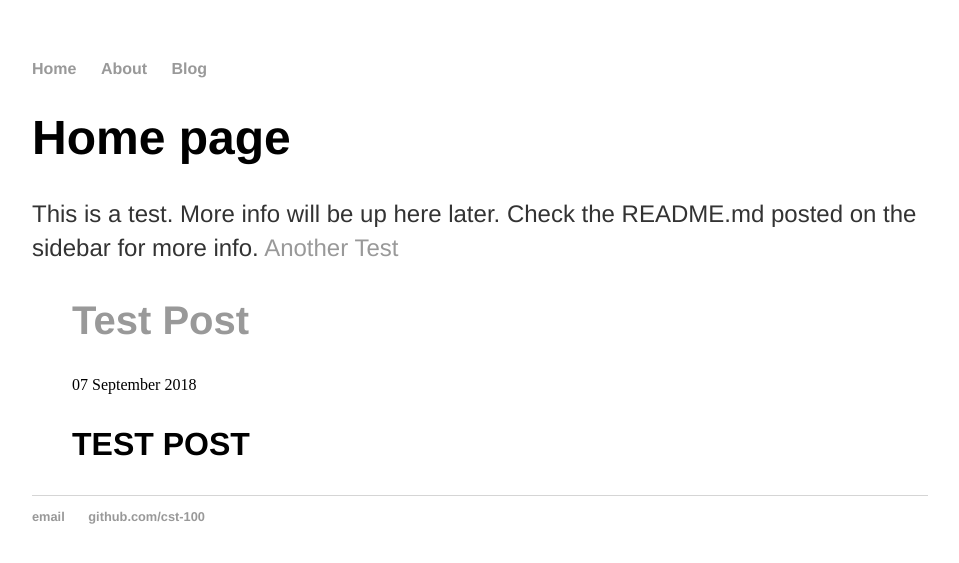
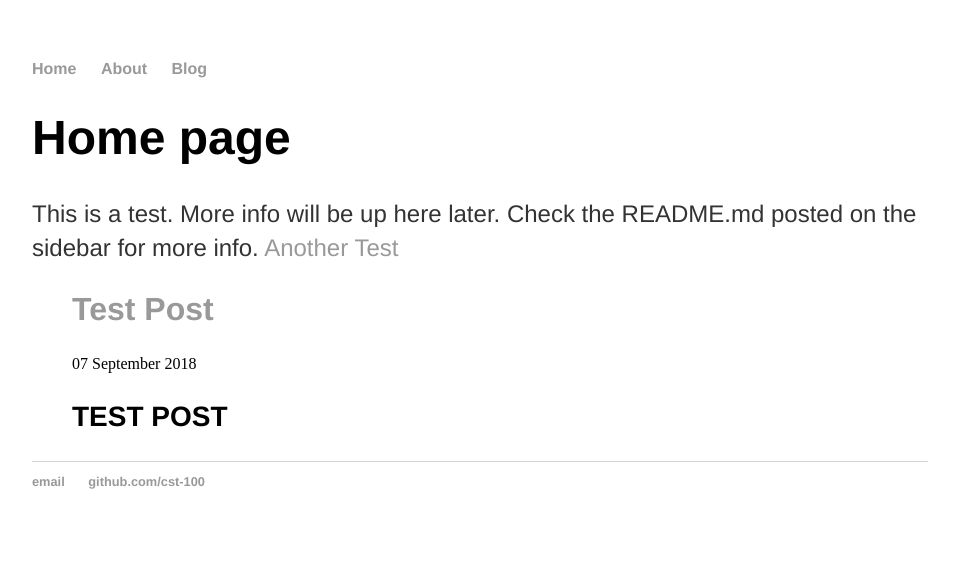
Before and after one commit to CST-100/Launchrats-West-Coast, a Jekyll site: the page built from index.html, in a window 1280 px wide. Shown: the top 563 px of the page, without its empty margins (160-1119 px from the left). Built offline with Jekyll 4.4.1, drawn with Linux system fonts in a browser that asks for light colours.

Commit message:
More font fixes

```diff
--- a/css/main.css
+++ b/css/main.css
@@ -24,12 +24,18 @@ h1 {
     font-family:'Helvetica', 'Arial', 'Sans-Serif';
 }
 h2 {
-    font-size: 2.5em;
+    font-size: 2em;
     font-family:'Helvetica', 'Arial', 'Sans-Serif';
 }
 h3 {
-    font-size: 2em;
+    font-size: 1.75em;
     font-family:'Helvetica', 'Arial', 'Sans-Serif';
+}
+p {
+    font-size: 1.5em;
+    line-height: 1.4em;
+    color: #333;
+    font-family:'Helvetica', 'Arial', 'Sans-Serif'
 }
 p {
     font-size: 1.5em;
```
